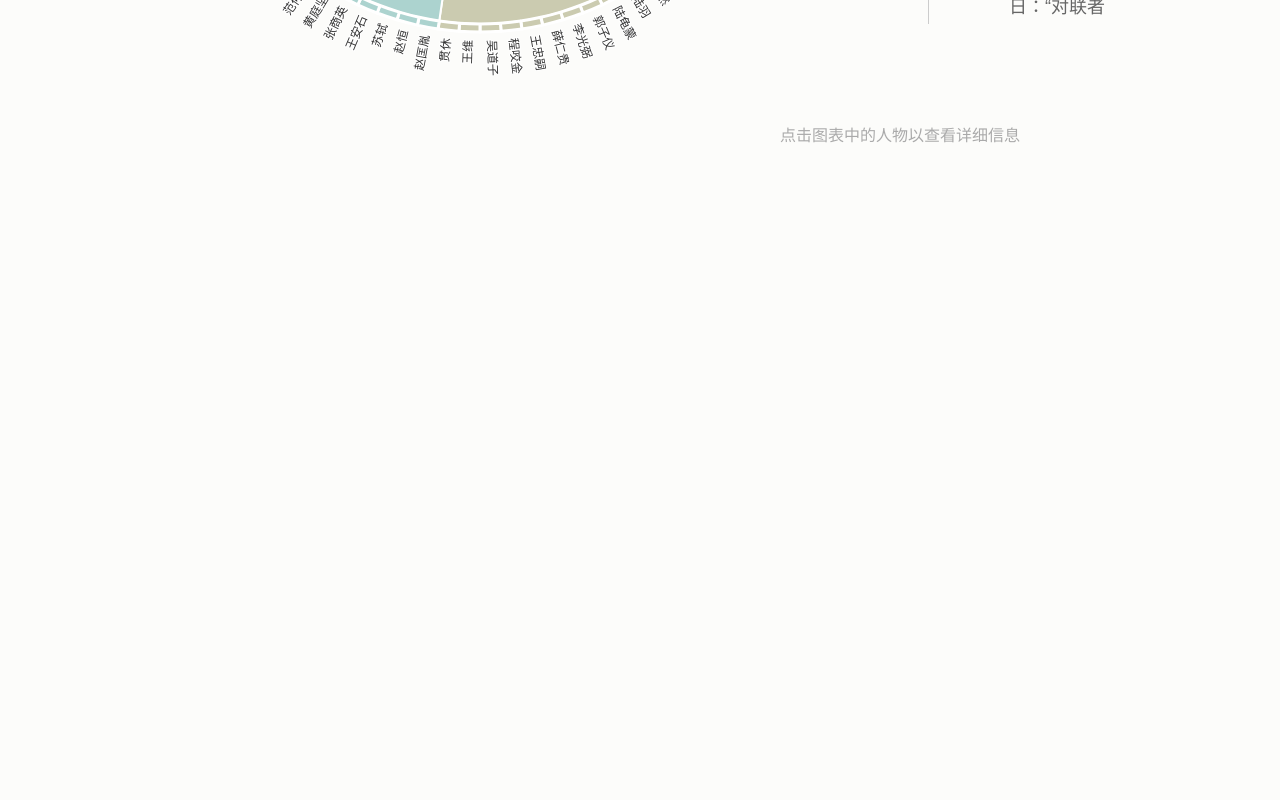
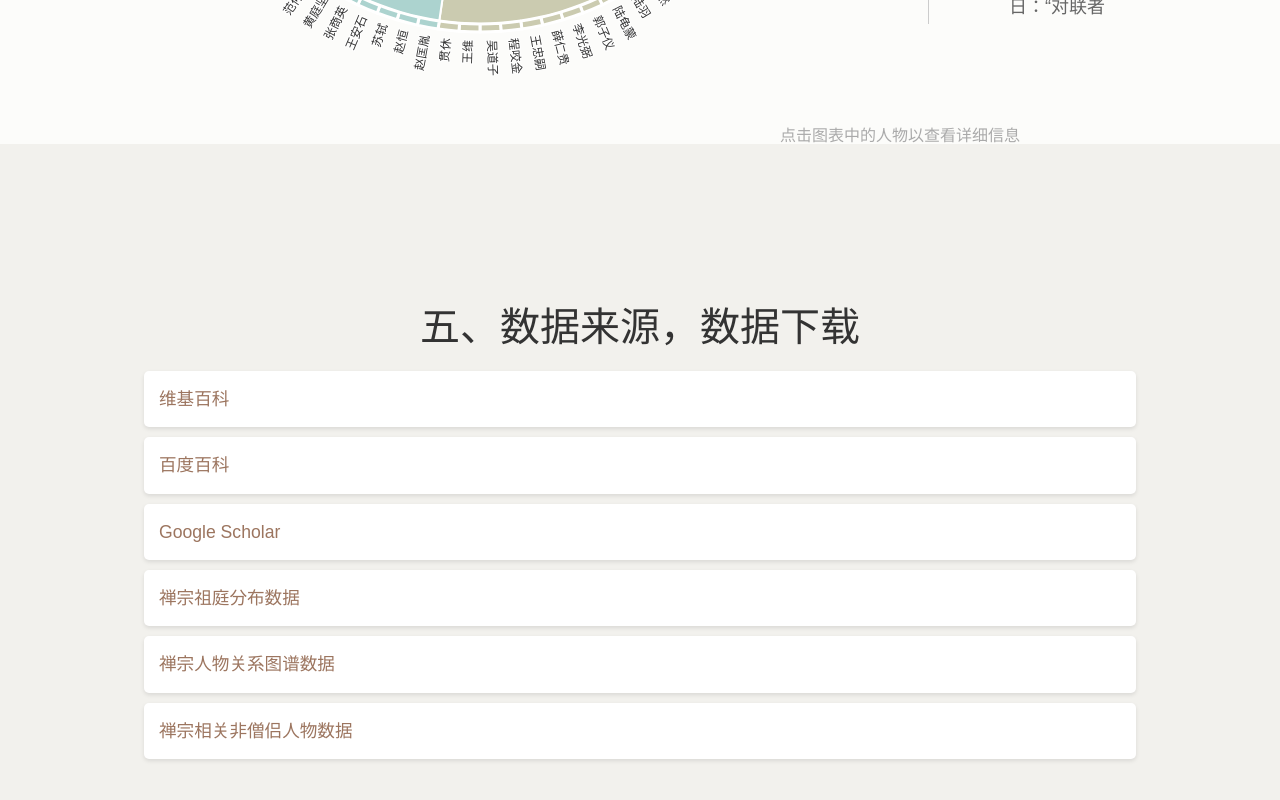
Before and after one commit to qjf0126/zendataviz, a React (Create React App) app: page / in a window 1280 px wide. Shown: the part 7056-7856 px from the top of the page. Before the commit the page ends 7220 px from the top, so only its background shows below. Built offline with nearby package versions, Linux system fonts and the light colour scheme; the HTML template or start-up script is replaced by a standard one; a web font is replaced by a local one.

Commit message:
Add files via upload

```diff
--- a/src/App.css
+++ b/src/App.css
@@ -464,3 +464,44 @@
     border-radius: 50%;
     border: 2px solid #fff;
   }
+
+  /* reference.css */
+  .reference-container {
+    height: 100vh;
+    display: flex;
+    flex-direction: column;
+    align-items: center;
+    justify-content: center;
+    padding: 20px;
+    background-color: #F2F1ED;
+  }
+
+  .reference-container h2 {
+    font-size: 2.5rem;
+    margin-bottom: 20px;
+    color: #333;
+  }
+
+  .reference-list {
+    list-style-type: none;
+    padding: 0;
+    width: 80%;
+  }
+
+  .reference-item {
+    background: #fff;
+    padding: 15px;
+    margin-bottom: 10px;
+    box-shadow: 0 2px 4px rgba(0, 0, 0, 0.1);
+    border-radius: 5px;
+  }
+
+  .reference-item a {
+    text-decoration: none;
+    color: #9C755F;
+    font-size: 1.1rem;
+  }
+
+  .reference-item a:hover {
+    text-decoration: underline;
+  }
--- a/src/App.js
+++ b/src/App.js
@@ -5,6 +5,7 @@ import { Overviewsection } from './components/overview';
 import { Relationshipmap } from './components/relationshipmap';
 import { Influencemap } from './components/influence';
 import { Map } from './components/map';
+import { Referencesection } from './components/reference';
 import { Siderbar } from './components/siderbar';
 
 function App() {
@@ -27,6 +28,9 @@ function App() {
       <div id="section-IV" className="section" data-section="IV" style={{ height: '200vh', width: '100%' }}>
         <Influencemap />
       </div>
+      <div id="section-V" className="section" data-section="V" style={{ height: '100vh', width: '100%' }}>
+        <Referencesection />
+      </div>
       <Siderbar />
     </div>
   );
```
